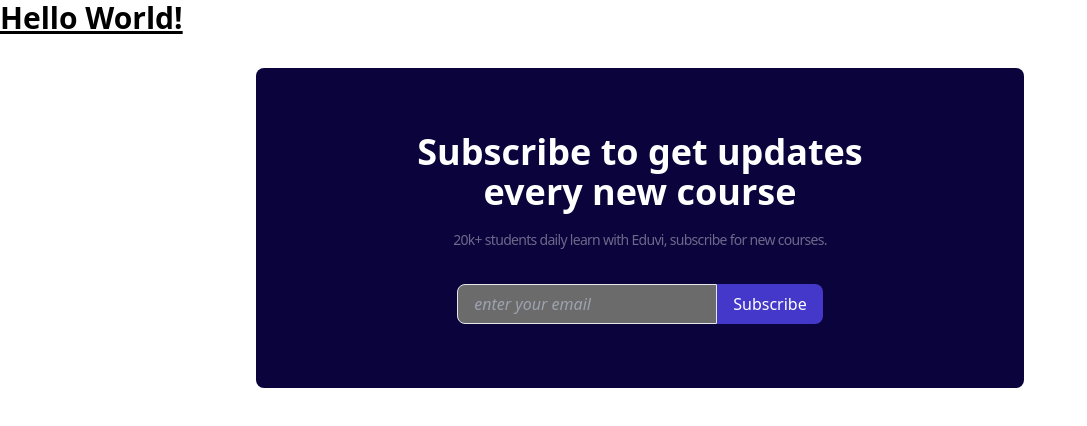
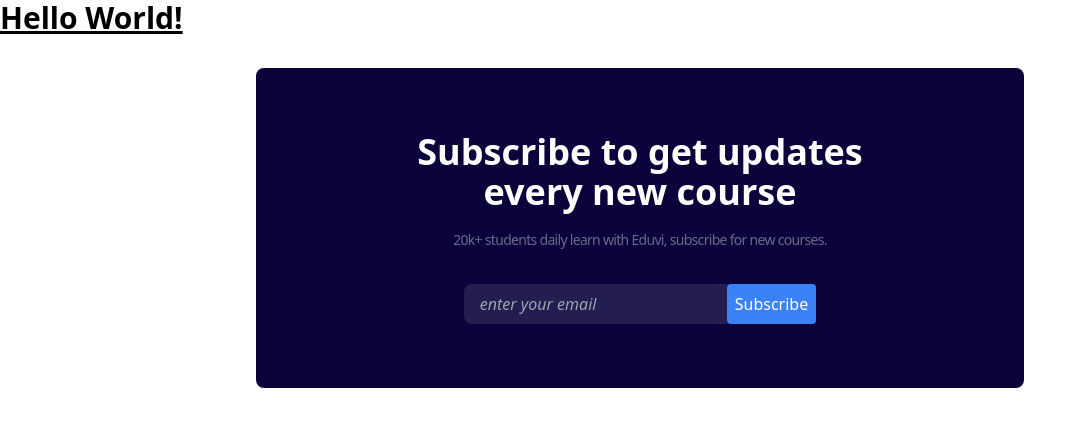
Before and after one commit to MohammedIbrahim8887/Eduvi-E-learning, a React (Vite) app: page / in a window 1280 px wide. Shown: the top 426 px of the page, without its empty margins (0-1087 px from the left). Built offline with nearby package versions, Linux system fonts and the light colour scheme.

Commit message:
subscribe

```diff
--- a/package.json
+++ b/package.json
@@ -18,6 +18,7 @@
     "@tanstack/react-query": "^4.33.0",
     "react": "^18.2.0",
     "react-dom": "^18.2.0",
+    "react-hook-form": "^7.45.4",
     "react-router-dom": "^6.15.0"
   },
   "devDependencies": {
--- /dev/null
+++ b/src/Components/Common/SubscribeButton.tsx
@@ -0,0 +1,36 @@
+import React from 'react';
+import { Button } from '@mui/material';
+
+const SubscribeButton: React.FC<ButtonProps> = ({text,onClick}) => {
+  return (
+    <div>
+      <Button onClick={onClick} sx={{
+      borderRadius: '0px 10px 10px 0px',
+      backgroundColor: '#8b5cf6', // Equivalent to bg-purple-600 in Tailwind CSS
+      '&:hover': {
+        backgroundColor: '#7c3aed', // Equivalent to hover:bg-purple-700 in Tailwind CSS
+      },
+      color: 'white',
+      boxShadow: '0 4px 6px -1px rgba(0, 0, 0, 0.1), 0 2px 4px -1px rgba(0, 0, 0, 0.06)',
+      paddingLeft: 2, // Equivalent to px-3 in Tailwind CSS
+      paddingRight: 2, // Equivalent to px-3 in Tailwind CSS
+      paddingTop: 2, // Equivalent to py-3 in Tailwind CSS
+      paddingBottom: 2, // Equivalent to py-3 in Tailwind CSS
+      fontFamily: 'Inter',
+        fontSize: 16,
+        fontWeight: 500,
+        lineHeight: '20px',
+        letterSpacing: '0em',
+        textAlign: 'center',
+        width: 142,
+        height: 60,
+        // top: 3050,
+        // left: 831,
+    }}>
+    {text}
+  </Button>
+    </div>
+  )
+}
+
+export default SubscribeButton
--- a/src/Components/Common/SubscriptionBox.tsx
+++ b/src/Components/Common/SubscriptionBox.tsx
@@ -1,16 +1,15 @@
 import React from 'react';
-import {useState} from 'react';
+import {useForm,SubmitHandler} from 'react-hook-form';
+
+type FormValues = {
+  email:string;
+}
 
 const SubscriptionBox: React.FC = () => {
-  const [inputClicked, setInputClicked] = useState(false);
 
-  const handleInputClick = () => {
-    setInputClicked(true);
-  };
+    const {register,handleSubmit, formState: {errors}} = useForm<FormValues>();
+    const onSubmit: SubmitHandler<FormValues> = data => console.log(data);
 
-  const handleInputBlur = () => {
-    setInputClicked(false);
-  };
 
   return (
     <div className="w-full max-w-3xl mx-auto px-8 lg:px-16 my-8 h-80  bg-[#0A033C]
@@ -27,26 +26,50 @@ const SubscriptionBox: React.FC = () => {
           20k+ students daily learn with Eduvi, subscribe for new courses.
         </p>
       </div>
-      <div className="flex flex-row justify-center mt-8">
-        <input
-          type="email"
-          className={`w-full sm:w-auto h-10 px-4 py-2 rounded-l-lg rounded-bl-lg border bg-[#0A033C]
-          bg-opacity-0
 
-          mb-2 sm:mb-0`}
-          placeholder="enter your email"
-          style={{ fontStyle: "italic", overflow: "hidden",
-          background: "#6B6B6B", }}
-          onClick={handleInputClick}
-          onBlur={handleInputBlur}
-        />
-        <button className="w-full text-small px-4 sm:w-auto h-10 bg-indigo-700 text-white rounded-r-lg rounded-br-lg" >
-          Subscribe
-        </button>
-      </div>
+      <form action="" onSubmit={handleSubmit(onSubmit)}>
+        <div className="flex flex-row justify-center mt-8">
+          <input type="email"
+            {...register("email", {required: "Email is required"})}
+            className="w-full sm:w-auto h-10 px-4 py-2 rounded-l-lg rounded-bl-lg
+            mb-2 sm:mb-0  placeholder:text-black-400 placeholder:italic
+            bg-white bg-opacity-10 focus:bg-opacity-20 duration-150"
+            placeholder="enter your email"
+             />
+            {errors.email && <p className="text-red-500">{errors.email.message}</p> }
 
+            <button
+              type="submit"
+              className="bg-blue-500 p-2 rounded hover:bg-blue-600">
+              Subscribe
+            </button>
+        </div>
+
+      </form>
     </div>
   );
 };
 
 export default SubscriptionBox;
+
+{/* <form action="" method="post">
+      <div className="flex flex-row justify-center mt-8">
+
+        <input
+          type="email"
+          placeholder="enter your email"
+          className="w-full sm:w-auto h-10 px-4 py-2 rounded-l-lg rounded-bl-lg
+           mb-2 sm:mb-0  placeholder:text-black-400 placeholder:italic
+           bg-white bg-opacity-10 focus:bg-opacity-20 duration-150"/>
+
+
+
+
+
+
+
+        <button className="w-full text-small px-4 sm:w-auto h-10 bg-indigo-700 text-white rounded-r-lg rounded-br-lg" >
+          Subscribe
+        </button>
+      </div>
+      </form> */}
```
Also changed, not shown: 2 other files (tests, documents, lock files or other folders).
